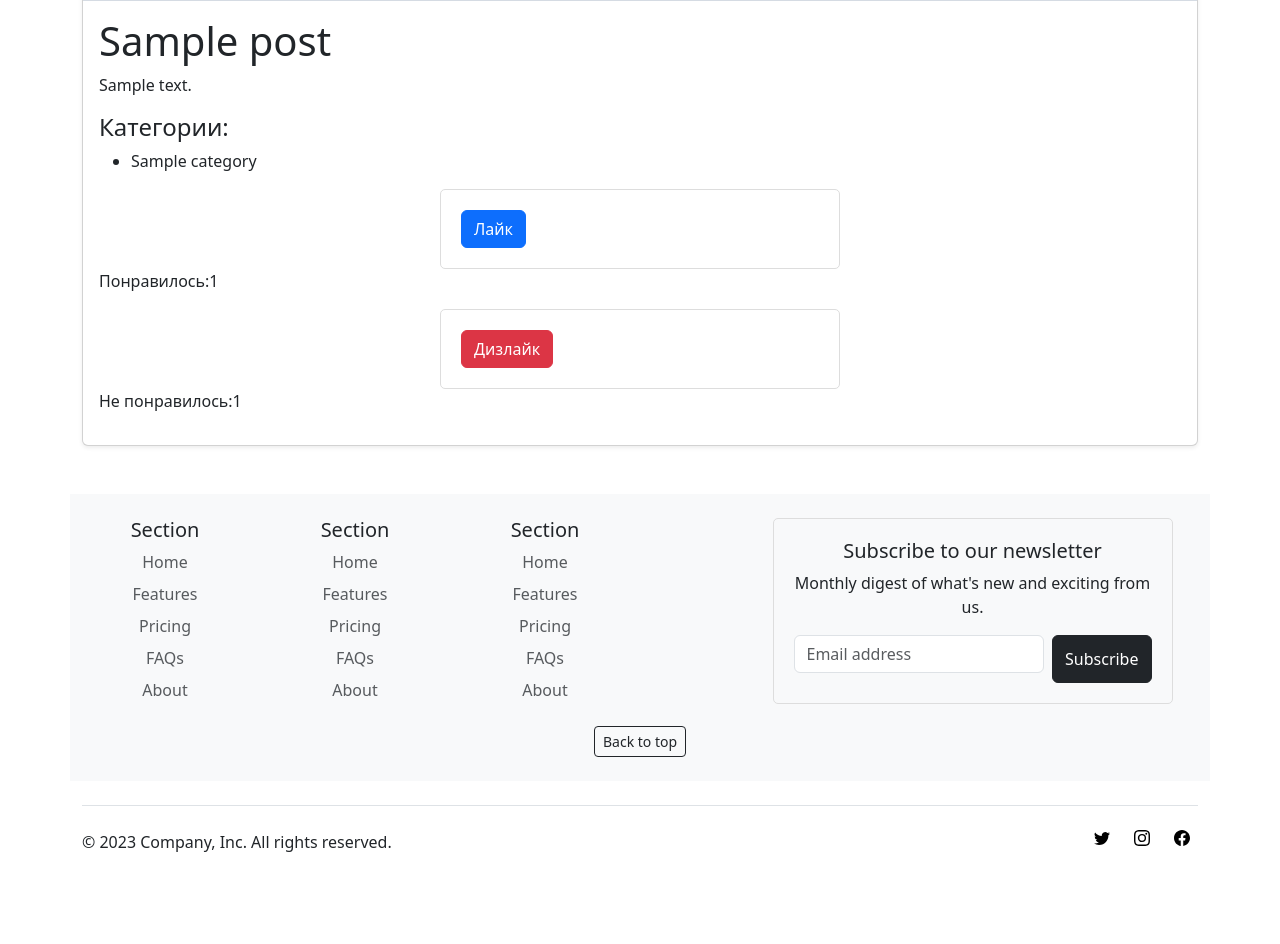
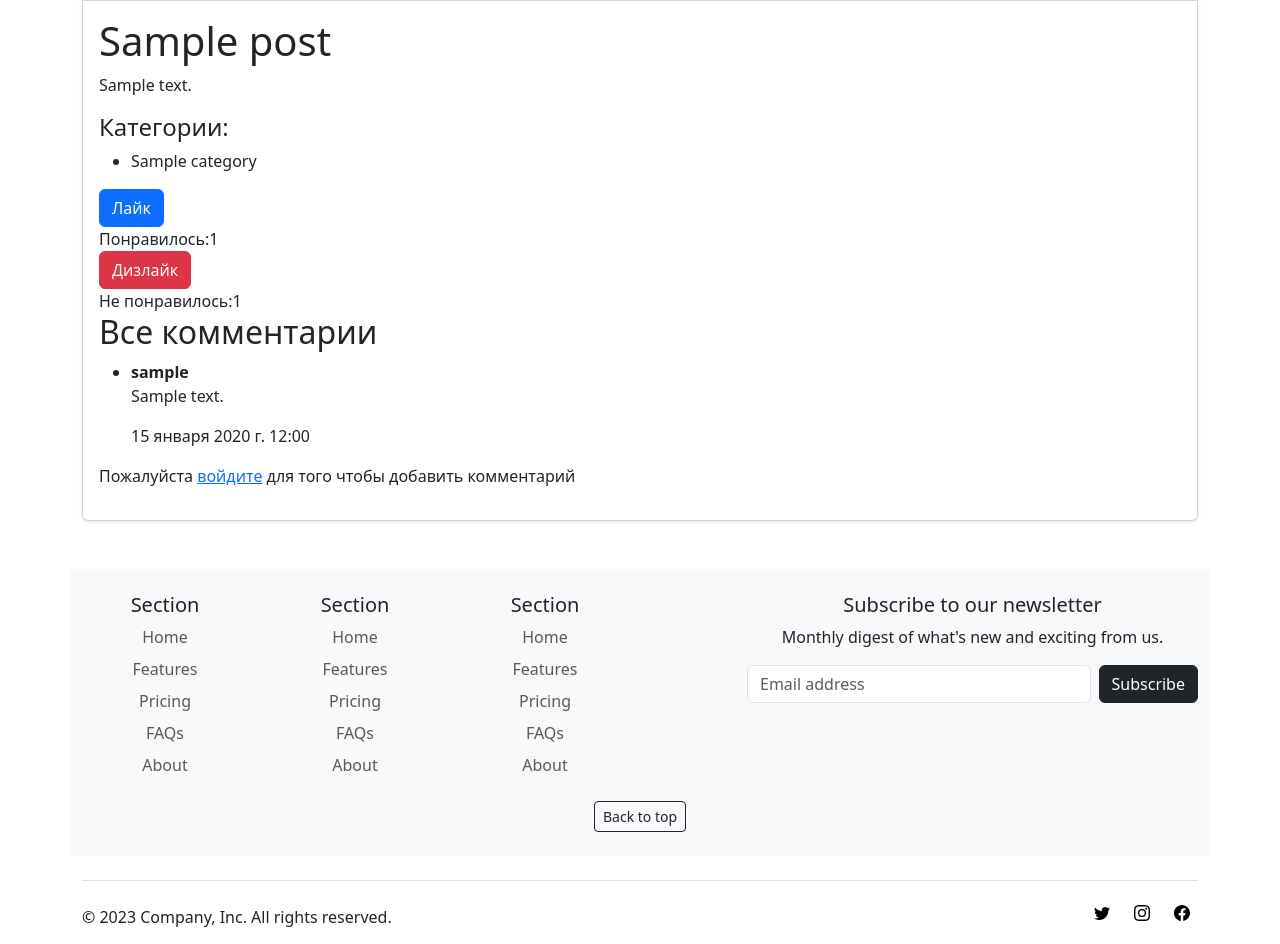
Before and after one commit to V1P7/BlogForDeveloper, a Django app: a page that uses templates/Blog/Additional/post_detail.html in a window 1280 px wide. Shown: the part 878-1822 px from the top of the page. Before the commit the page ends 1730 px from the top, so only its background shows below. Run offline with Django 4.2, Linux system fonts and the light colour scheme; tables that the repository leaves empty hold one stand-in row (values such as "Sample post"); grey boxes marked "Sample" are stand-in pictures.

Commit message:
Add comments

```diff
--- a/Blog/forms.py
+++ b/Blog/forms.py
@@ -1,7 +1,8 @@
 from django import forms
 from django.contrib.auth.forms import UserCreationForm, AuthenticationForm
 from django.contrib.auth.models import User
-from .models import Post
+from .models import Post, Comment
+
 
 class RegistrationForm(UserCreationForm):
     email = forms.EmailField(label='Почта', widget=forms.TextInput(attrs={'class': 'form-control', 'placeholder': 'Почта'}))
@@ -38,3 +39,14 @@ class PostForm(forms.ModelForm):
 		if self.user:
 			self.instance.author = self.user
 		return super().save(commit=commit)
+
+
+class CommentForm(forms.ModelForm):
+	# text = forms.CharField(label = 'Текст')
+	class Meta:
+		model = Comment
+		fields = ['text']
+	def __init__(self, *args, **kwargs):
+		self.user = kwargs.pop('user', None)
+		super().__init__(*args, **kwargs)
+		self.fields['text'].widget.attrs.update({'class': 'form-control', 'placeholder': 'Текст комментария'})
--- a/Blog/models.py
+++ b/Blog/models.py
@@ -1,4 +1,3 @@
-from django.contrib.auth.decorators import login_required
 from django.db import models
 from django.contrib.auth.models import User, AbstractUser
 from django.utils import timezone
@@ -48,6 +47,16 @@ class Post(models.Model):
 		return self.dislike_set.filter(disliked = True).count()
 
 
+class Comment(models.Model):
+	user = models.ForeignKey(User, on_delete = models.CASCADE)
+	post = models.ForeignKey('Blog.Post', on_delete = models.CASCADE)
+	text = models.TextField()
+	created_at = models.DateTimeField(auto_now_add=True)
+
+	def __str__(self):
+		return  f'{self.user.username} - {self.text}'
+
+
 class Like(models.Model):
 	user = models.ForeignKey(User, on_delete = models.CASCADE)
 	post = models.ForeignKey(Post, on_delete = models.CASCADE)
--- a/Blog/views.py
+++ b/Blog/views.py
@@ -9,8 +9,8 @@ from django.views.decorators.http import require_POST
 from django.views.generic import CreateView
 from django.db import models
 
-from .forms import RegistrationForm, PostSearchForm, LoginForm, PostForm
-from .models import Post, Category, Like, Dislike
+from .forms import RegistrationForm, PostSearchForm, LoginForm, PostForm, CommentForm
+from .models import Post, Category, Like, Dislike, Comment
 
 
 def index(request):
@@ -51,7 +51,19 @@ def guides(request):
 
 def post_detail(request, slug):
     post = get_object_or_404(Post, slug=slug)
-    return render(request, 'Blog/Additional/post_detail.html', {'post': post})
+    comments = Comment.objects.filter(post=post).order_by('-created_at')
+    comment_form = CommentForm()
+
+    if request.method == 'POST':
+        comment_form = CommentForm(request.POST)
+        if comment_form.is_valid():
+            new_comment = comment_form.save(commit=False)
+            new_comment.user = request.user
+            new_comment.post = post
+            new_comment.save()
+            return redirect('post_detail', slug = slug)
+
+    return render(request, 'Blog/Additional/post_detail.html', {'post': post, 'comments': comments, 'comment_form': comment_form})
 
 def user_posts(request, user_id):
     user = User.objects.get(id=user_id)
--- a/static/css/index.css
+++ b/static/css/index.css
@@ -1,15 +1,3 @@
 :root {
   --bs-white: #ffffff;
 }
-
-form {
-    max-width: 400px;
-    margin: 0 auto;
-    padding: 20px;
-    border: 1px solid #ddd;
-    border-radius: 5px;
-}
-
-form .form-control {
-    margin-bottom: 10px;
-}
--- a/templates/Blog/Additional/post_detail.html
+++ b/templates/Blog/Additional/post_detail.html
@@ -19,7 +19,7 @@
         {% csrf_token %}
         <button type="submit" class="btn btn-primary">Лайк</button>
     </form>
-    <span><p>Понравилось:{{ post.count_likes }}</p></span>
+    <span>Понравилось:{{ post.count_likes }}</span>
 </div>
 
 <div>
@@ -27,8 +27,32 @@
         {% csrf_token %}
         <button type="submit" class="btn btn-danger">Дизлайк</button>
     </form>
-    <span><p>Не понравилось:{{ post.count_dislikes }}</p></span>
+    <span>Не понравилось:{{ post.count_dislikes }}</span>
 </div>
+    <h2>Все комментарии</h2>
+        <ul>
+            {% for comment in comments %}
+                <li>
+                    <strong>{{ comment.user.username }}</strong>
+                    <p>{{ comment.text }}</p>
+                    <p>{{ comment.created_at }}</p>
+                </li>
+            {% empty %}
+                <li>Пока нет комментариев</li>
+            {% endfor %}
+        </ul>
+
+        {% if user.is_authenticated %}
+            <h3>Добавить комментарий</h3>
+            <form method="post">
+                {% csrf_token %}
+                {{ comment_form.as_p }}
+                <input type="submit" class="btn btn-dark" value="Добавить комментарий">
+            </form>
+        {% else %}
+            <p>Пожалуйста <a href="{% url 'login' %}">войдите</a> для того чтобы добавить комментарий</p>
+        {% endif %}
         </div>
     </div>
+</div>
 {% endblock %}
```
Also changed, not shown: Blog/migrations/0015_comment.py (added).
